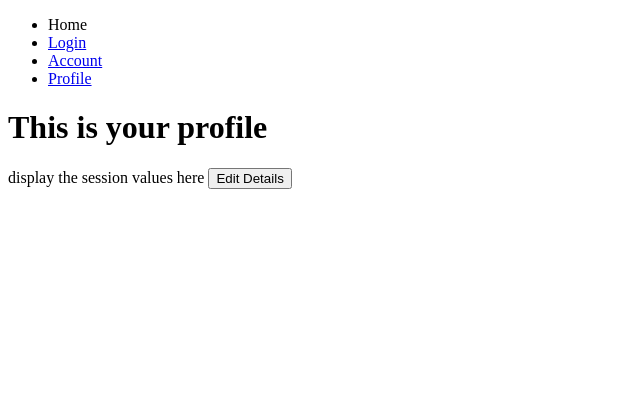
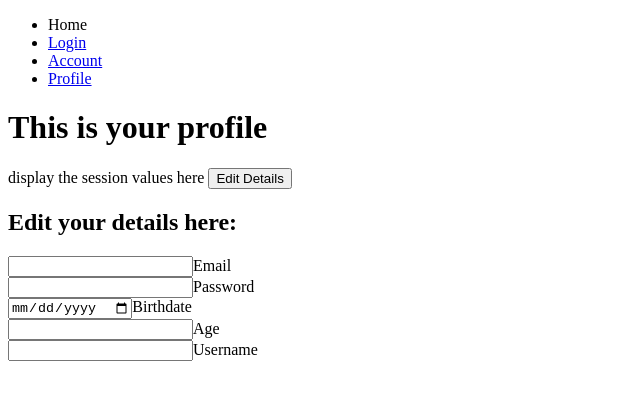
Before and after one commit to bonnie143-kir/Week4, an Angular app: page /profile in a window 1280 px wide. Shown: the top 400 px of the page, without its empty margins (0-640 px from the left). Built offline with nearby package versions, Linux system fonts and the light colour scheme.

Commit message:
Modified profile compoment html

```diff
--- a/src/app/profile/profile.component.html
+++ b/src/app/profile/profile.component.html
@@ -2,3 +2,31 @@
 display the session values here
 
 <button (click)="edit()">Edit Details</button>
+<h2>Edit your details here:</h2>
+
+<form>
+    <div class="form-outline mb-4">
+        <input type="email" [(ngModel)]="email" name="email"/>
+        <label class="form-label" for="email">Email</label>
+      </div>
+
+      <div class="form-outline mb-4">
+        <input type="password" [(ngModel)]="password" name="password"/>
+        <label class="form-label" for="password">Password</label>
+      </div>
+
+      <div class="form-outline mb-4">
+        <input type="date" [(ngModel)]="birthdate" name="birthdate"/>
+        <label class="form-label" for="birthdate">Birthdate</label>
+      </div>
+
+      <div class="form-outline mb-4">
+        <input type="age" [(ngModel)]="age" name="age"/>
+        <label class="form-label" for="age">Age</label>
+      </div>
+
+      <div class="form-outline mb-4">
+        <input type="username" [(ngModel)]="username" name="username"/>
+        <label class="form-label" for="username">Username</label>
+      </div>
+</form>
```
